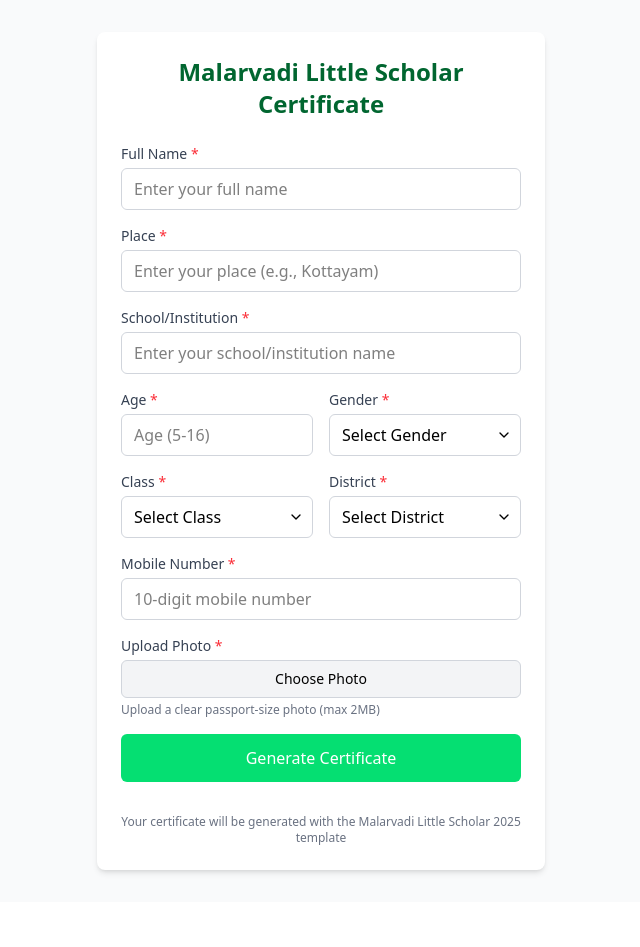
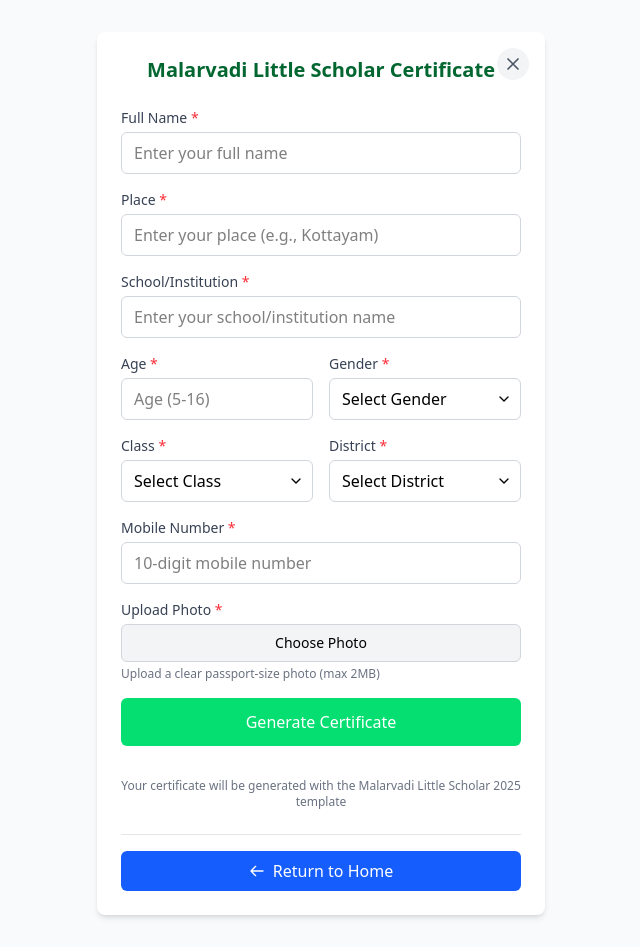
Before and after one commit to D4dx-backend/malarvadi_scholor_portal_frontend, a React (Vite) app: page /certificate/simple in a window 1280 px wide. Shown: the whole page, without its empty margins (319-959 px from the left). Before the commit the page ends 902 px from the top, so only its background shows below. Built offline with nearby package versions, Linux system fonts and the light colour scheme.

Commit message:
comlpeted

```diff
--- a/src/pages/SimpleCertificateGenerator.jsx
+++ b/src/pages/SimpleCertificateGenerator.jsx
@@ -1,6 +1,8 @@
 import React, { useState, useRef } from 'react';
+import { useNavigate } from 'react-router-dom';
 
 function CertificateGenerator() {
+  const navigate = useNavigate();
   const [name, setName] = useState('');
   const [place, setPlace] = useState('');
   const [school, setSchool] = useState('');
@@ -178,8 +180,19 @@ function CertificateGenerator() {
 
   return (
     <div className="min-h-screen bg-gray-50 py-8 px-4">
-      <div className="max-w-md mx-auto bg-white rounded-lg shadow-md overflow-hidden p-6">
-        <h1 className="text-2xl font-bold text-center text-green-800 mb-6">
+      <div className="max-w-md mx-auto bg-white rounded-lg shadow-md overflow-hidden p-6 relative">
+        {/* Close Button - Top Right */}
+        <button
+          onClick={() => navigate('/')}
+          className="absolute top-4 right-4 w-8 h-8 bg-gray-100 hover:bg-gray-200 text-gray-600 hover:text-gray-800 rounded-full flex items-center justify-center transition-colors duration-200"
+          title="Return to Home"
+        >
+          <svg className="w-5 h-5" fill="none" stroke="currentColor" viewBox="0 0 24 24">
+            <path strokeLinecap="round" strokeLinejoin="round" strokeWidth={2} d="M6 18L18 6M6 6l12 12" />
+          </svg>
+        </button>
+
+        <h1 className="text-xl font-bold text-center text-green-800 mb-6">
           Malarvadi Little Scholar Certificate
         </h1>
 
@@ -394,6 +407,19 @@ function CertificateGenerator() {
           <p className="text-center text-xs text-gray-500 mt-4">
             Your certificate will be generated with the Malarvadi Little Scholar 2025 template
           </p>
+
+          {/* Return to Home Button - Bottom */}
+          <div className="mt-6 pt-4 border-t border-gray-200">
+            <button
+              onClick={() => navigate('/')}
+              className="w-full py-2 px-4 bg-blue-600 hover:bg-blue-700 text-white font-medium rounded-md transition-colors duration-200 flex items-center justify-center"
+            >
+              <svg className="w-4 h-4 mr-2" fill="none" stroke="currentColor" viewBox="0 0 24 24">
+                <path strokeLinecap="round" strokeLinejoin="round" strokeWidth={2} d="M10 19l-7-7m0 0l7-7m-7 7h18" />
+              </svg>
+              Return to Home
+            </button>
+          </div>
         </div>
       </div>
     </div>
```
